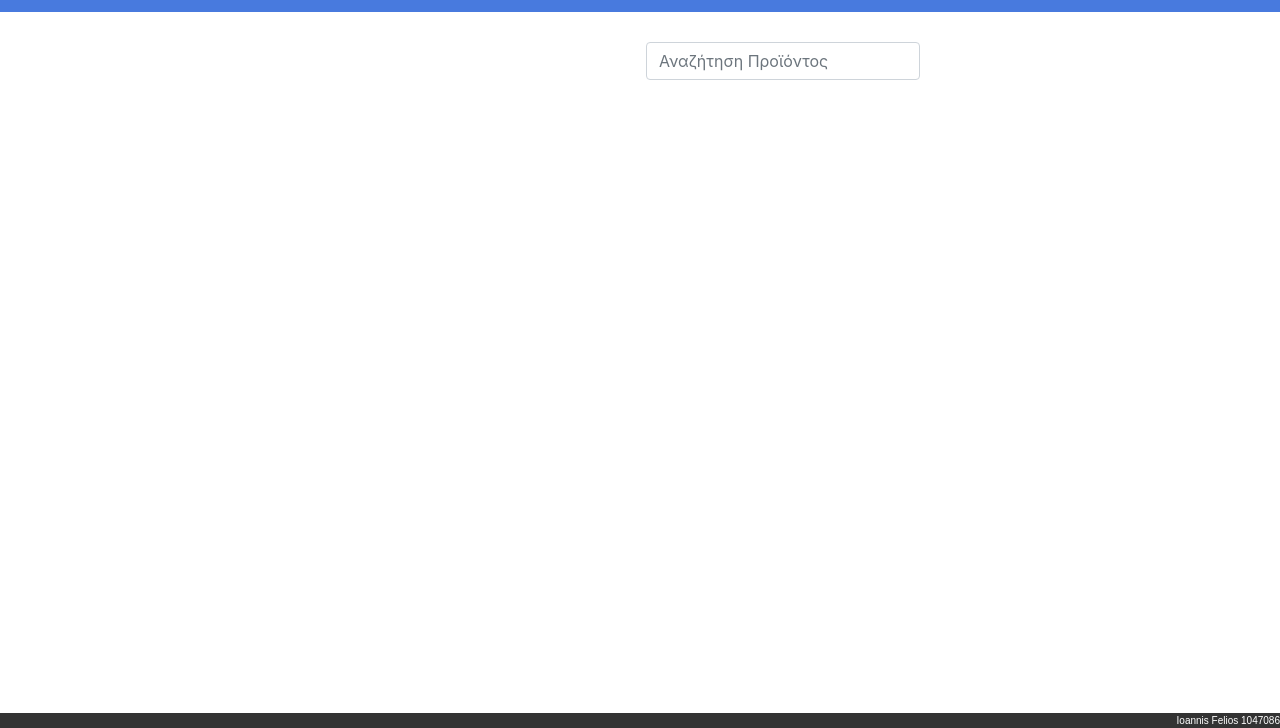
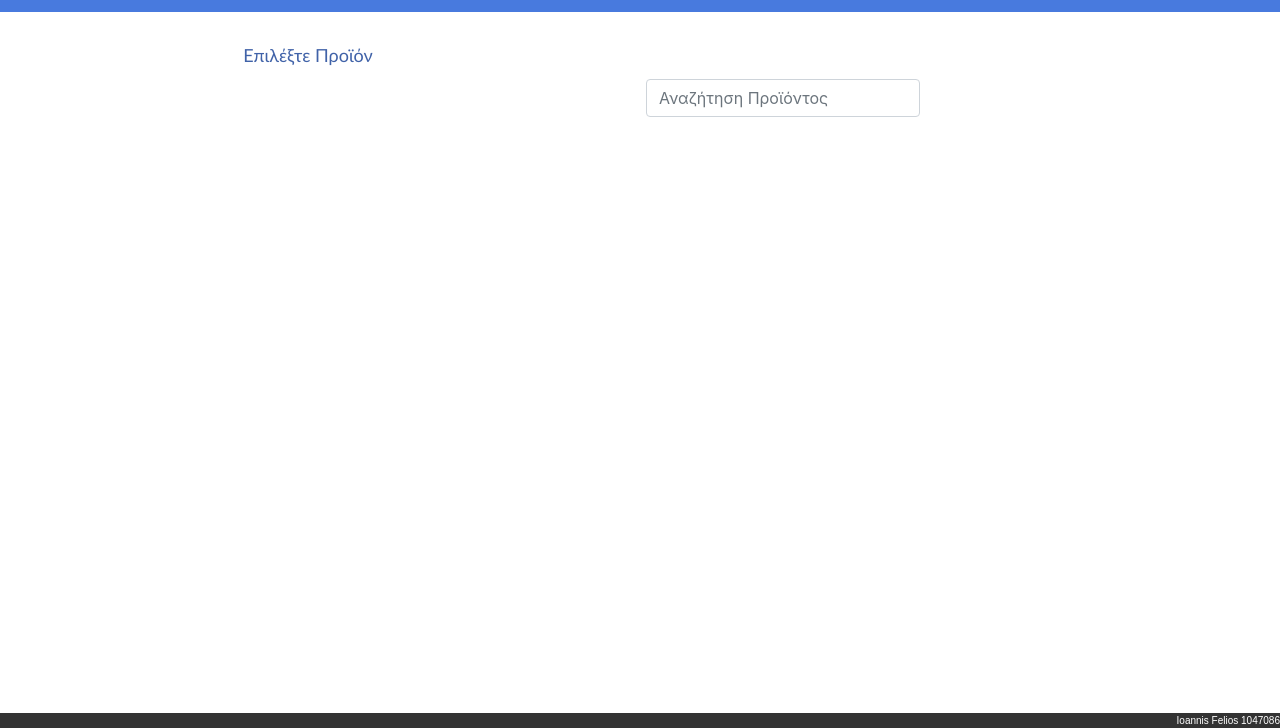
Before and after one commit to johnfelios/collaborative_product_offer_platform, a website: page code/public/addoffer.html in a window 1280 px wide. Shown: the part 72-800 px from the top of the page. Drawn offline with nearby package versions, Linux system fonts and the light colour scheme; no server answers.

Commit message:
minor updates

```diff
--- a/code/public/addoffer.html
+++ b/code/public/addoffer.html
@@ -39,6 +39,7 @@
 
     <!-- Your board code -->
     <div id="halfPanel">
+        <div class="btitle">Επιλέξτε Προϊόν</div>
         <div class="board">
         <form id="userForm">
             <div id="accordion">
@@ -48,6 +49,7 @@
     </div>
 
     <div id="halfPanel">
+        <div class="btitle">&nbsp;</div>
         <div class="dropdown">
             <input type="text" class="form-control" id="offerSearch" placeholder="Αναζήτηση Προϊόντος" data-toggle="dropdown"/>
             <div class="dropdown-menu" id="autocomplete-results"></div>
--- a/code/public/review.js
+++ b/code/public/review.js
@@ -68,10 +68,7 @@ document.addEventListener('DOMContentLoaded', () => {
                         storeContent += `<button class="dislike-button disabled-button" disabled>Dislike</button>`; // Disabled and greyed out
                         storeContent += `<button class="gr-stock-button" onclick="toggleStock(${offer.id})">Αλλαγή σε Διαθέσιμο</button>`;
                     }
-                    //storeContent += `<button onclick="toggleStock(${offer.id})">Toggle Stock</button>`;
 
-                    //storeContent += `<button onclick="updateRating(${offer.id}, 'like')">Like</button>`;
-                    //storeContent += `<button onclick="updateRating(${offer.id}, 'dislike')">Dislike</button>`;
 
                 });
             }
```
